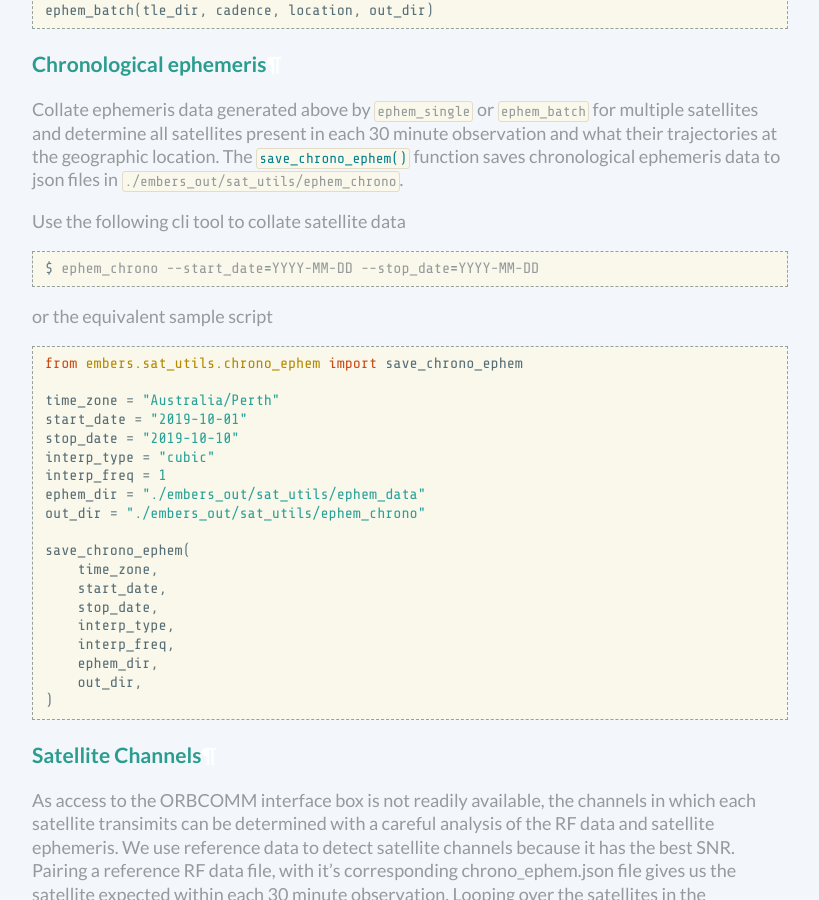
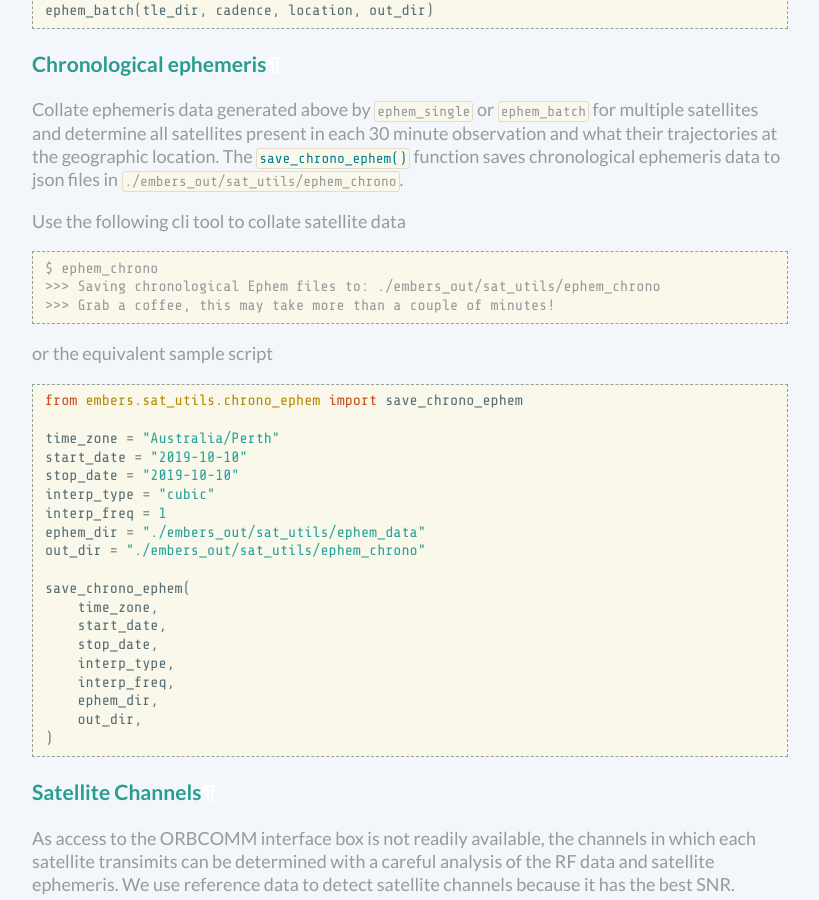
Before and after one commit to amanchokshi/EMBERS, a Sphinx documentation site: the page built from docs/embersbyexample.rst, in a window 1280 px wide and 900 px high, scrolled down 9401 px. Shown: the whole window, without its empty margins (230-1049 px from the left). Built offline with Sphinx 7.4.7, drawn with Linux system fonts in a browser that asks for light colours.

Commit message:
ephem_chrono with external example data

```diff
--- a/docs/embersbyexample.rst
+++ b/docs/embersbyexample.rst
@@ -351,9 +351,11 @@ chronological ephemeris data to json files in :samp:`./embers_out/sat_utils/ephe
 
 Use the following cli tool to collate satellite data
 
-.. code-block:: console
+.. code-block::
 
-    $ ephem_chrono --start_date=YYYY-MM-DD --stop_date=YYYY-MM-DD
+    $ ephem_chrono
+    >>> Saving chronological Ephem files to: ./embers_out/sat_utils/ephem_chrono
+    >>> Grab a coffee, this may take more than a couple of minutes!
 
 or the equivalent sample script
 
@@ -362,7 +364,7 @@ or the equivalent sample script
     from embers.sat_utils.chrono_ephem import save_chrono_ephem
 
     time_zone = "Australia/Perth"
-    start_date = "2019-10-01"
+    start_date = "2019-10-10"
     stop_date = "2019-10-10"
     interp_type = "cubic"
     interp_freq = 1
```
Also changed, not shown: 2 other files.
